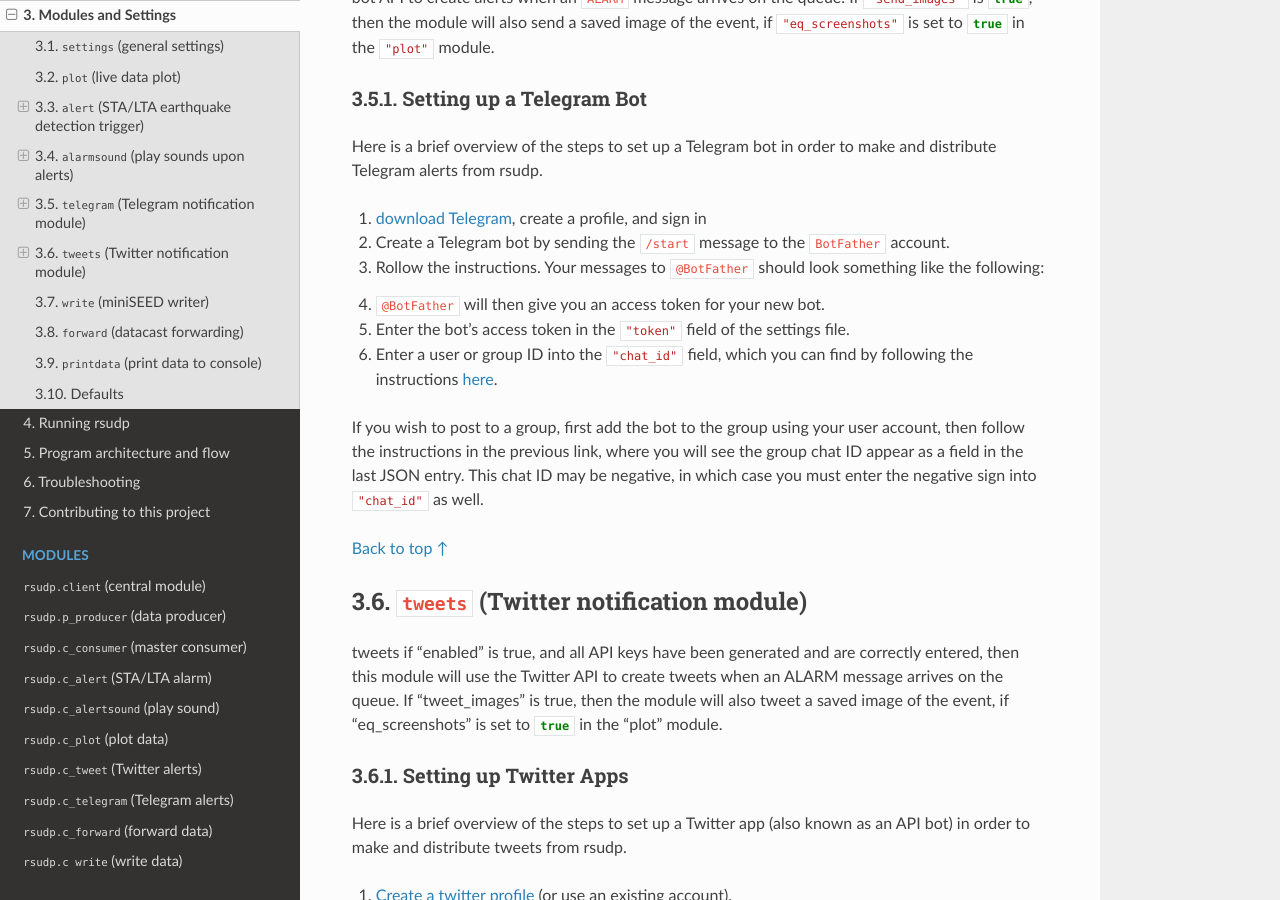
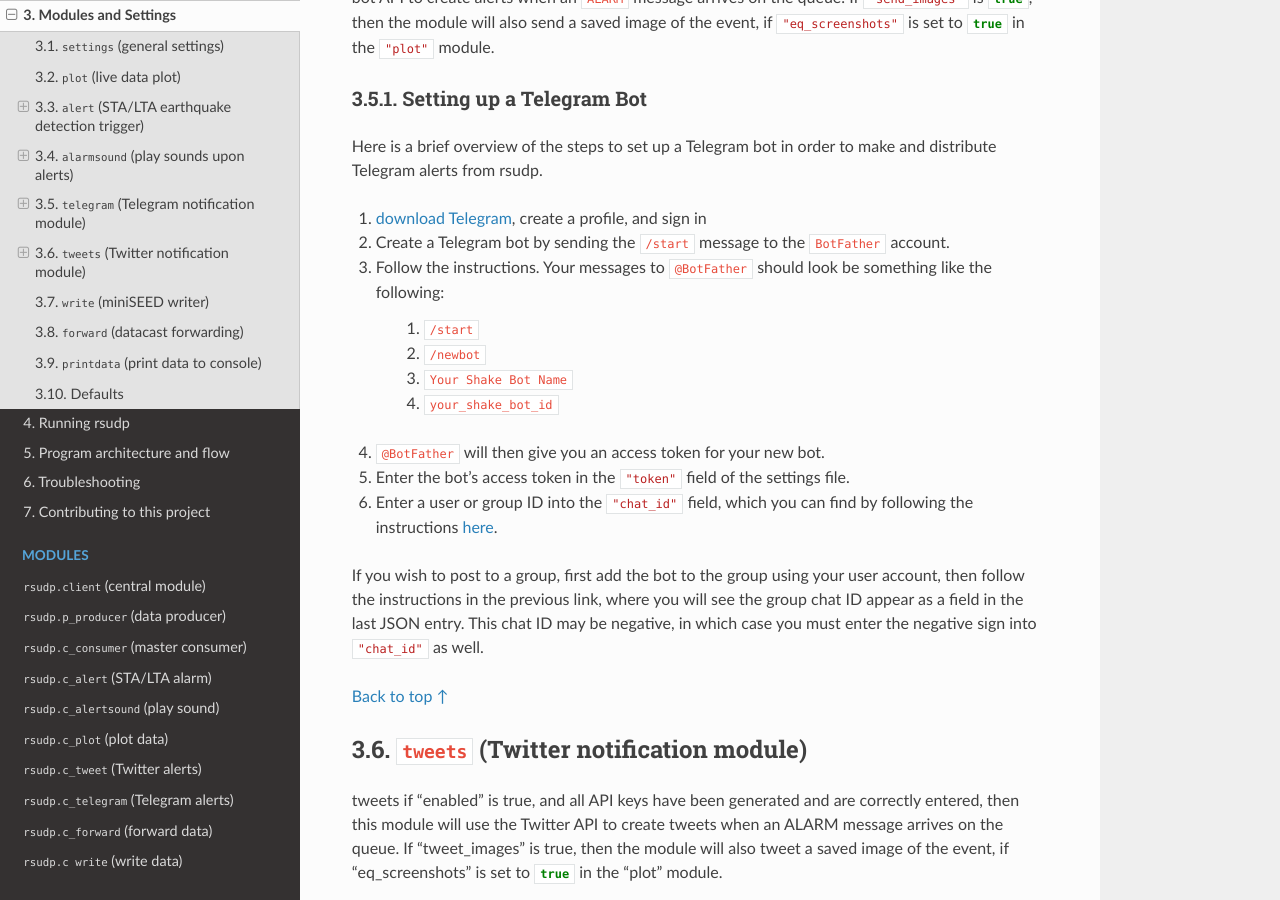
Before and after one commit to raspishake/rsudp, a Sphinx documentation site: the page built from docs/settings.rst, in a window 1280 px wide and 900 px high, scrolled down 6138 px. Built offline with Sphinx 7.4.7 and the Read the Docs theme 2.0.0, drawn with Linux system fonts in a browser that asks for light colours; the version number is read from the project's files by our own code.

Commit message:
formatting and clarity fixes

```diff
--- a/docs/settings.rst
+++ b/docs/settings.rst
@@ -326,19 +326,21 @@ Setting up a Telegram Bot
 Here is a brief overview of the steps to set up a Telegram bot in order to make and distribute
 Telegram alerts from rsudp.
 
-1. `download Telegram <https://telegram.org/>`_, create a profile, and sign in
-2. Create a Telegram bot by sending the :code:`/start` message to the :code:`BotFather` account.
-3. Rollow the instructions. Your messages to :code:`@BotFather` should look something like the following:
+#. `download Telegram <https://telegram.org/>`_, create a profile, and sign in
+#. Create a Telegram bot by sending the :code:`/start` message to the :code:`BotFather` account.
+#. Follow the instructions. Your messages to :code:`@BotFather` should look be something like the following:
 
-    .. code-block:: code
-      /start
-      /newbot
-      Your Shake Bot Name
-      your_shake_bot_id
+    #. :code:`/start`
 
-4. :code:`@BotFather` will then give you an access token for your new bot.
-5. Enter the bot's access token in the :json:`"token"` field of the settings file.
-6. Enter a user or group ID into the :json:`"chat_id"` field, which you can find by following the instructions `here <https://stackoverflow.com/a/32572159>`_.
+    #. :code:`/newbot`
+
+    #. :code:`Your Shake Bot Name`
+
+    #. :code:`your_shake_bot_id`
+
+#. :code:`@BotFather` will then give you an access token for your new bot.
+#. Enter the bot's access token in the :json:`"token"` field of the settings file.
+#. Enter a user or group ID into the :json:`"chat_id"` field, which you can find by following the instructions `here <https://stackoverflow.com/a/32572159>`_.
 
 If you wish to post to a group, first add the bot to the group using your user account,
 then follow the instructions in the previous link,
```
Also changed, not shown: other parts of docs/settings.rst (+4 -4 lines).
